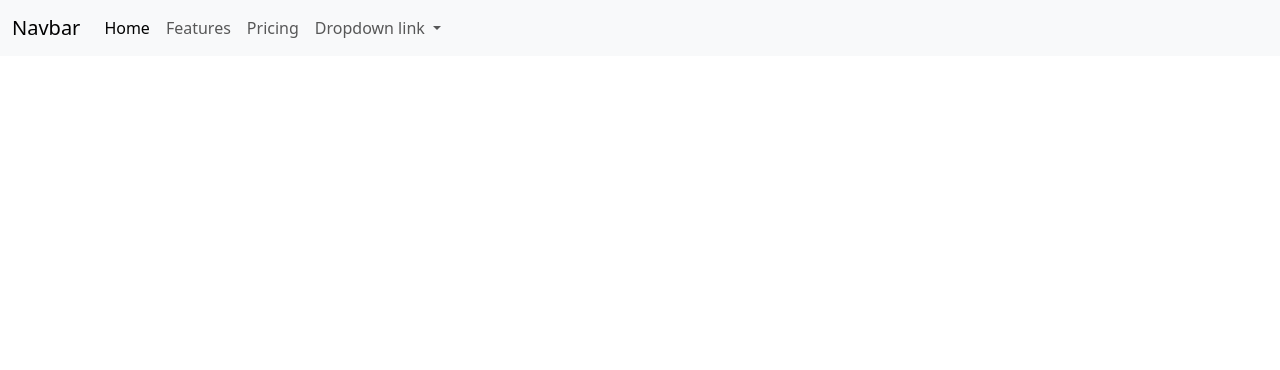
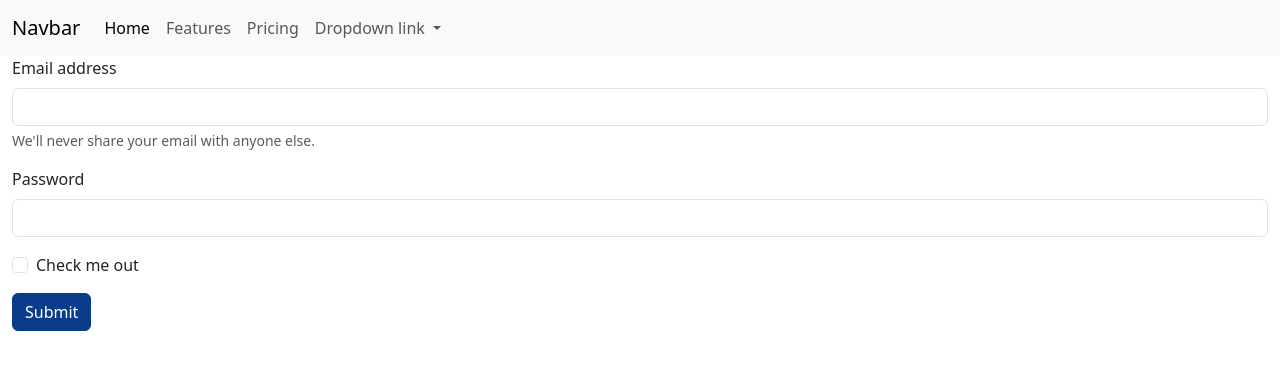
Before and after one commit to ebejmo/sass-setup-practice, a website: page index.htm in a window 1280 px wide. Drawn offline with nearby package versions, Linux system fonts and the light colour scheme.

Commit message:
examples

```diff
--- a/index.htm
+++ b/index.htm
@@ -54,6 +54,40 @@
         </div>
       </div>
     </nav>
+
+    <div class="container-fluid">
+      <form>
+        <div class="mb-3">
+          <label for="exampleInputEmail1" class="form-label"
+            >Email address</label
+          >
+          <input
+            type="email"
+            class="form-control"
+            id="exampleInputEmail1"
+            aria-describedby="emailHelp"
+          />
+          <div id="emailHelp" class="form-text">
+            We'll never share your email with anyone else.
+          </div>
+        </div>
+        <div class="mb-3">
+          <label for="exampleInputPassword1" class="form-label">Password</label>
+          <input
+            type="password"
+            class="form-control"
+            id="exampleInputPassword1"
+          />
+        </div>
+        <div class="mb-3 form-check">
+          <input type="checkbox" class="form-check-input" id="exampleCheck1" />
+          <label class="form-check-label" for="exampleCheck1"
+            >Check me out</label
+          >
+        </div>
+        <button type="submit" class="btn btn-primary">Submit</button>
+      </form>
+    </div>
     <script src="/node_modules/bootstrap/dist/js/bootstrap.bundle.min.js"></script>
   </body>
 </html>
--- /dev/null
+++ b/src/scss/_variables.scss
@@ -0,0 +1,11 @@
+
+$blue:    #093d8b ;
+$indigo:  #6610f2 ;
+$purple:  #6f42c1 ;
+$pink:    #d63384 ;
+$red:     #dc3545 ;
+$orange:  #fd7e14 ;
+$yellow:  #ffc107 ;
+$green:   #198754 ;
+$teal:    #20c997 ;
+$cyan:    #0dcaf0 ;
--- a/src/scss/styles.scss
+++ b/src/scss/styles.scss
@@ -1,6 +1,9 @@
+// Bootstrap variables overrides
+@import "variables";
+
 // Bootstrap styles
 @import "../../node_modules/bootstrap/scss/bootstrap.scss";
 
-h1 {
-    color: red;
+button {
+    color: black
 }
```
Also changed, not shown: dist/css/styles.css, 1 other file.
